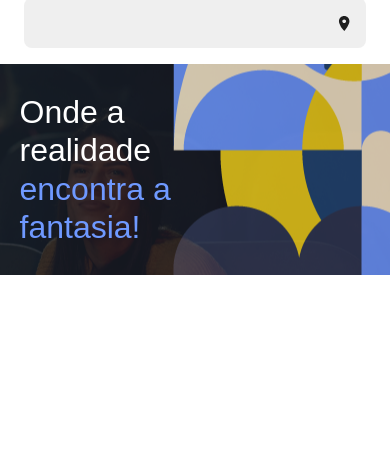
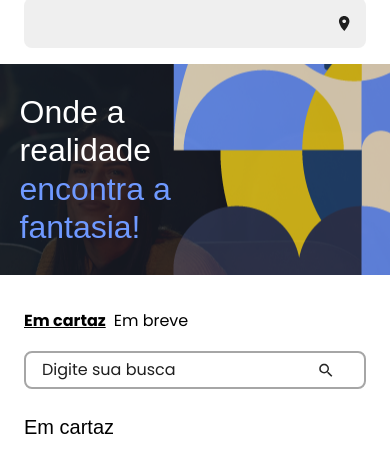
Before and after one commit to fabiosimplis/css-luzemcena-flexbox, a plain HTML site: page index.html in a window 390 px wide. Shown: the part 87-560 px from the top of the page. Drawn offline with Linux system fonts and the light colour scheme; a web font is replaced by a local one.

Commit message:
add cartaz com busca

```diff
--- a/index.html
+++ b/index.html
@@ -66,5 +66,17 @@
         </h2>
       </div>
     </section>
+    <section class="cartaz">
+      <ul class="menu-list" role="tablist" aria-label="navegação de categorias">
+        <li class="menu-list__item menu-list__item-ativo" role="tab" aria-selected="true">
+          Em cartaz
+        </li>
+        <li class="menu-list__item" role="tab">Em breve</li>
+      </ul>
+      <form>
+        <input type="search" placeholder="Digite sua busca" class="cartaz__pesquisa" aria-label="campo de busca de filme"/>
+      </form>
+      <h2 class="cartaz__titulo">Em cartaz</h2>
+    </section>
   </body>
 </html>
--- a/styles/cartaz.css
+++ b/styles/cartaz.css
@@ -0,0 +1,75 @@
+.cartaz {
+    margin: var(--margin-l) auto;
+    max-width: var(--max-width-block);
+}
+
+.cartaz__pesquisa {
+    margin: var(--margin-s) auto var(--margin-m);
+
+    padding: var(--padding-xs) var(--padding-s);
+    width: 100%;
+    max-width: 42.375rem;
+    border-radius: 8px;
+    border: 2px solid var(--border-color);
+    display: block;
+}
+
+.cartaz__pesquisa::placeholder {
+    color: var(--cor-texto);
+    font-family: var(--fonte-texto);
+    background-image: url("../images/search.svg");
+    background-repeat: no-repeat;
+    background-position: right center;
+}
+
+.menu-list {
+    display: flex;
+    gap: var(--gap-s);
+    list-style-type: none;
+}
+
+.menu-list__item {
+    font-family: var(--fonte-texto);
+    font-size: var(--fonte-size-m);
+    font-weight: 400;
+    line-height: var(--line-height-m);
+}
+
+.menu-list__item-ativo {
+    font-weight: 700;
+    text-decoration: underline;
+}
+
+.cartaz__titulo {
+    font-family: var(--fonte-titulo);
+    font-size: var(--font-size-xl);
+    font-weight: 400;
+    line-height: var(--line-height-l);
+    margin-bottom: var(--margin-l);
+}
+
+@media screen and (max-width: 1200px){
+    .cartaz {
+        padding: 0 var(--padding-xxl);
+    }
+
+    .menu-list {
+        gap: var(--gap-xs)
+    }
+
+    .cartaz__pesquisa {
+        padding: var(--padding-xs) var(--padding-s);
+        max-width: 100%;
+    }
+
+    .cartaz__titulo {
+        font-size: var(--font-size-m);
+        line-height: var(--line-height-m);
+    }
+}
+
+@media screen and (max-width: 730px) {
+    .cartaz {
+        padding: 0 var(--padding-m);
+    }
+}
```
